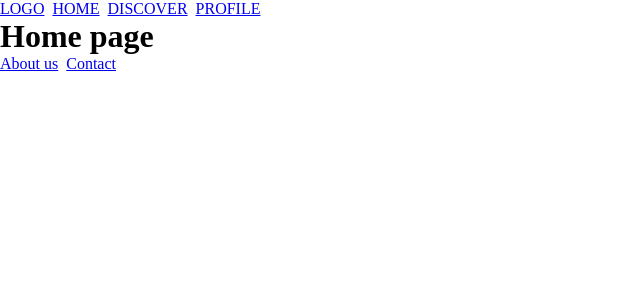
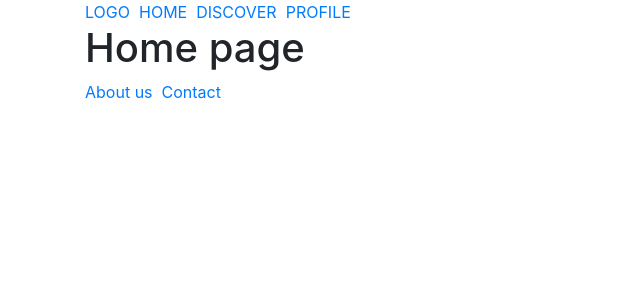
Before and after one commit to HuangStanley050/studious-fortnight, a React (Create React App) app in the folder client/: page / in a window 1280 px wide. Shown: the top 300 px of the page, without its empty margins (0-640 px from the left). Built offline with nearby package versions, Linux system fonts and the light colour scheme.

Commit message:
just refactored the code, keeping index.js in /client clean, moved routes to App.js

```diff
--- a/client/src/App.js
+++ b/client/src/App.js
@@ -1,20 +1,30 @@
 import React from "react";
-import "./App.css";
 
-//import Login from './pages/Login';
-
-//import PaymentForm from "./components/PaymentForm";
-//import Login from './pages/Login';
-
+import { Container } from "reactstrap";
+import { Route, Switch } from "react-router-dom";
+import NavBar from "./components/NavBar.jsx";
+import Home from "./pages/Home.jsx";
+import Footer from "./components/Footer.jsx";
+import Discover from "./pages/Discover.jsx";
+import Profile from "./pages/Profile.jsx";
+import Contact from "./pages/Contact.jsx";
+import About from "./pages/About.jsx";
+import NotFoundPage from "./pages/NotFoundPage.jsx";
 
 function App() {
   return (
-    <>
-      <h1>Hello world</h1>
-
-      {/*<PaymentForm />*/}
-
-    </>
+    <Container>
+      <NavBar />
+      <Switch>
+        <Route path="/" component={Home} exact={true} />
+        <Route path="/discover" component={Discover} />
+        <Route path="/profile/stats" component={Profile} />
+        <Route path="/contact" component={Contact} />
+        <Route path="/about" component={About} />
+        <Route component={NotFoundPage} />
+      </Switch>
+      <Footer />
+    </Container>
   );
 }
 
--- a/client/src/index.js
+++ b/client/src/index.js
@@ -1,38 +1,19 @@
 import React from "react";
 import ReactDOM from "react-dom";
+import "bootstrap/dist/css/bootstrap.min.css";
 import "./index.css";
 import App from "./App";
+
 import store from "./setupStore";
 import { Provider } from "react-redux";
-import { BrowserRouter, Route, Switch } from 'react-router-dom';
-import NavBar from './components/NavBar.jsx';
-import Home from './pages/Home.jsx';
-import Footer from './components/Footer.jsx';
-import Discover from './pages/Discover.jsx';
-import Profile from './pages/Profile.jsx';
-import Contact from "./pages/Contact.jsx";
-import About from './pages/About.jsx';
-import NotFoundPage from './pages/NotFoundPage.jsx';
-
+import { BrowserRouter as Router } from "react-router-dom";
 import * as serviceWorker from "./serviceWorker";
 
 const app = (
   <Provider store={store}>
-    <BrowserRouter>
-      <NavBar />
-      <div>
-        <Switch>
-          <Route path="/" component={Home} exact={true} />
-          <Route path="/discover" component={Discover} />
-          <Route path="/profile/stats" component={Profile} />
-          <Route path="/contact" component={Contact} />
-          <Route path="/about" component={About} />
-
-          <Route component={NotFoundPage} />
-        </Switch>
-      </div>
-      <Footer />
-    </BrowserRouter>
+    <Router>
+      <App />
+    </Router>
   </Provider>
 );
 
```
Also changed, not shown: client/src/pages/Login.jsx (renamed from client/src/pages/Login.js).
